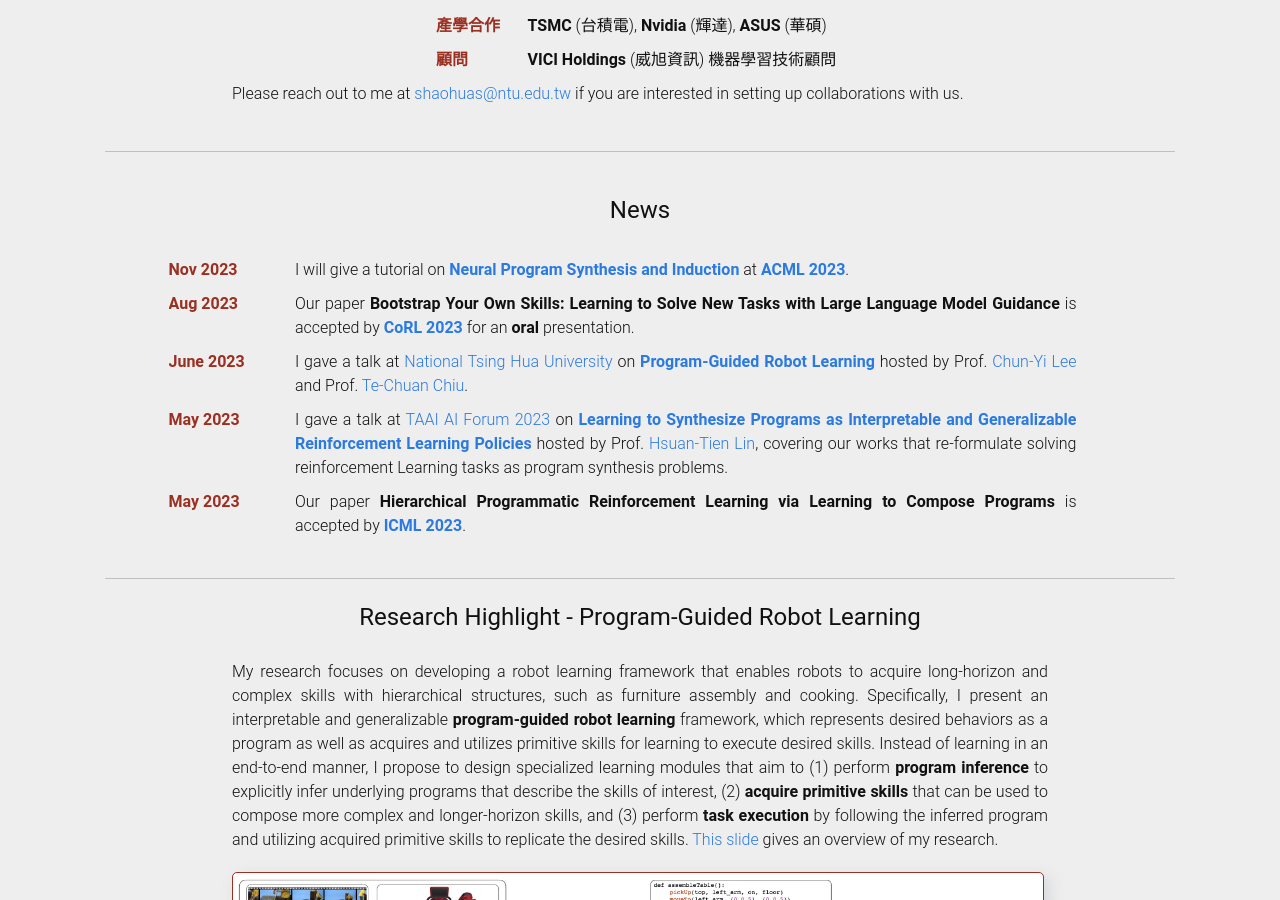
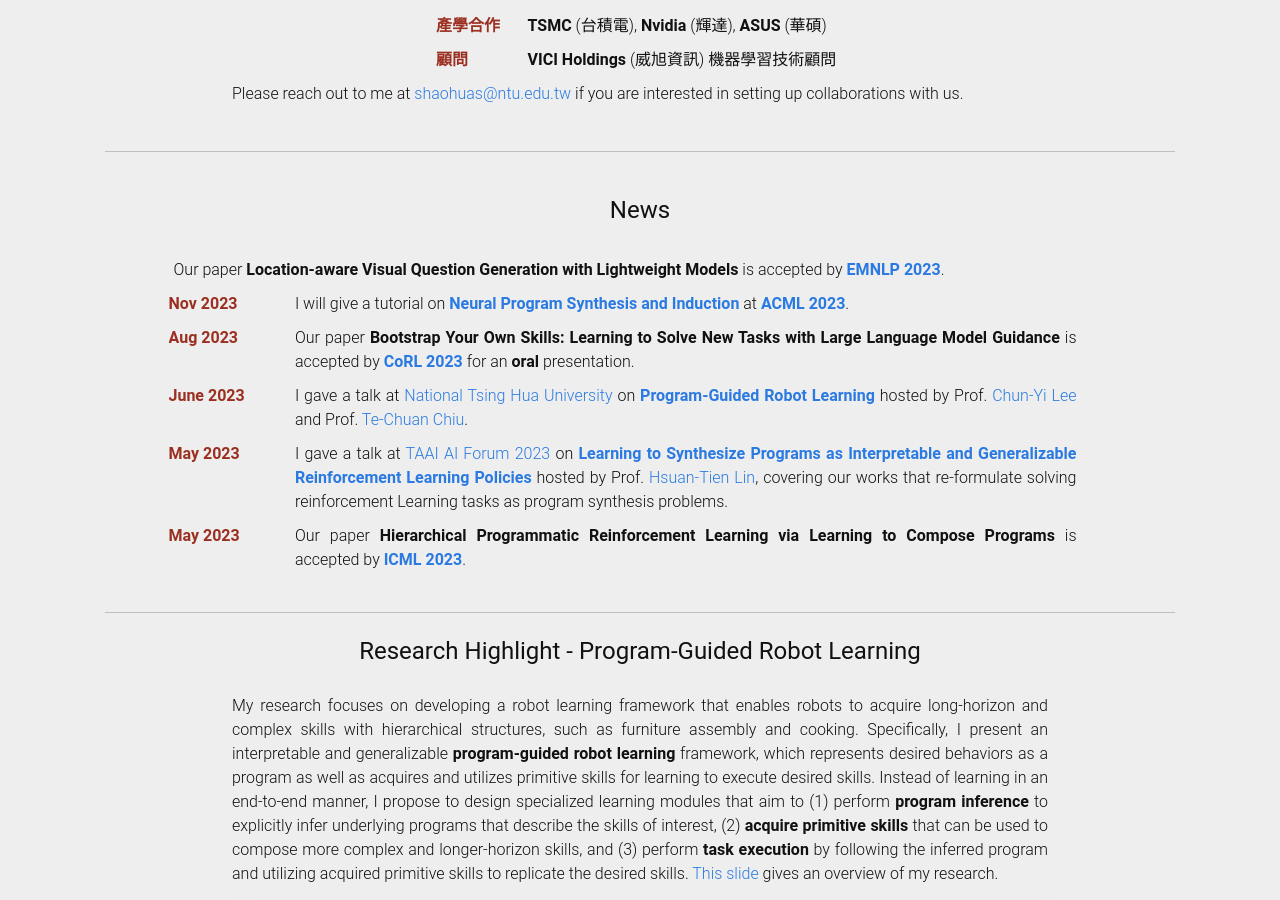
Before and after one commit to shaohua0116/shaohua0116.github.io, a Jekyll site: the page built from index.html, in a window 1280 px wide and 900 px high, scrolled down 796 px. Built offline with Jekyll 4.4.1, drawn with Linux system fonts in a browser that asks for light colours; some web fonts are replaced.

Commit message:
add locavqg

```diff
--- a/_data/news.yml
+++ b/_data/news.yml
@@ -1,3 +1,4 @@
+- news: 'Our paper <b>Location-aware Visual Question Generation with Lightweight Models</b> is accepted by <b><a href="https://2023.emnlp.org/">EMNLP 2023</a></b>.'
 - news: 'I will give a tutorial on <a href="https://shaohua0116.github.io/acml2023_tutorial/"><b>Neural Program Synthesis and Induction</b></a> at <a href="https://www.acml-conf.org/2023/index.html"><b>ACML 2023</a></b>.'
   date: 'Nov 2023'
 - news: 'Our paper <b>Bootstrap Your Own Skills: Learning to Solve New Tasks with Large Language Model Guidance</b> is accepted by <b><a href="https://www.corl2023.org/">CoRL 2023</a></b> for an <b>oral</b> presentation.'
```
